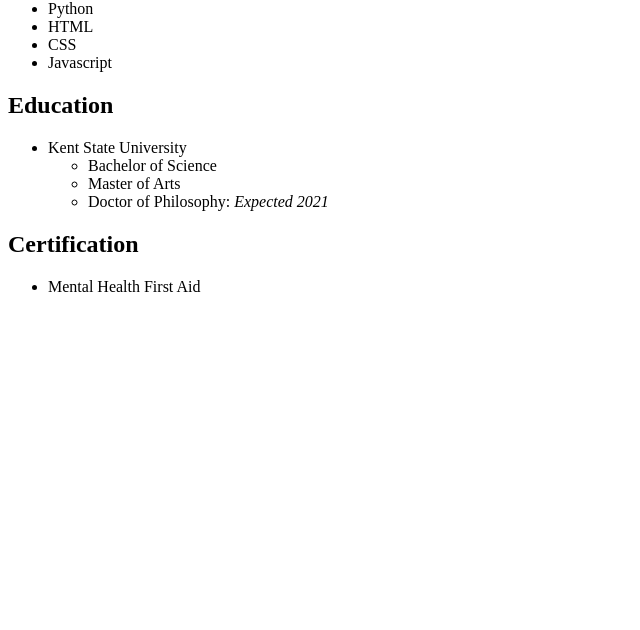
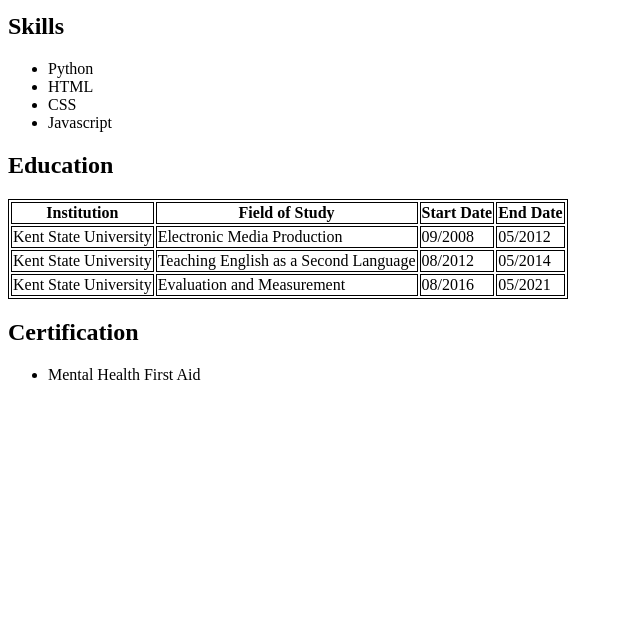
Before and after one commit to StephonBrown/PortfolioSite, a plain HTML site: page skills.html in a window 1280 px wide. Shown: the part 170-800 px from the top of the page, without its empty margins (0-640 px from the left). Drawn offline with Linux system fonts and the light colour scheme.

Commit message:
Added Contact.html

```diff
--- a/skills.html
+++ b/skills.html
@@ -2,10 +2,20 @@
 <html>
     <head>
         <tite> Stephon Brown</title>
+        <style>
+
+            table,th,td{
+                border: 1px solid black;
+            }
+
+        </style>
+
     </head>
     <body>
         <h3>Navigation</h3>
-        <a href="index.html">home</a>
+        <a href="index.html">Home</a>
+        <a href = "contact.html">Contact Me</a>
+        <h1>Stephon Brown</h1>
         <h2>Skills</h2>
         <ul atyle = "list-style-type: square">
             <li>Python</li>
@@ -14,14 +24,34 @@
             <li>Javascript</li>
         </ul>
         <h2>Education</h2>
-        <ul atyle = "list-style-type: square" >
-            <li>Kent State University</li>
-                <ul>
-                <li>Bachelor of Science</li>
-                <li>Master of Arts</li>
-                <li>Doctor of Philosophy: <i>Expected 2021</i></li>
-                </ul>
-        </ul>
+        <table>
+            <thead>
+                <th>Institution</th>
+                <th>Field of Study</th>
+                <th>Start Date</th>
+                <th>End Date</th>
+            <tbody>
+                <tr>
+                    <td>Kent State University</td>
+                    <td>Electronic Media Production</td>
+                    <td>09/2008</td>
+                    <td>05/2012</td>
+                </tr>
+                <tr>
+                    <td>Kent State University</td>
+                    <td>Teaching English as a Second Language</td>
+                    <td>08/2012</td>
+                    <td>05/2014</td>
+                </tr>
+                <tr>
+                    <td>Kent State University</td>
+                    <td>Evaluation and Measurement</td>
+                    <td>08/2016</td>
+                    <td>05/2021</td>
+                </tr>
+            </tbody>
+        </table>
+
         <h2>Certification</h2>
         <ul atyle = "list-style-type: square">
             <li>Mental Health First Aid</li>
```
Also changed, not shown: contact.html (added, +33 -0 lines), index.html (+1 -0 lines).
